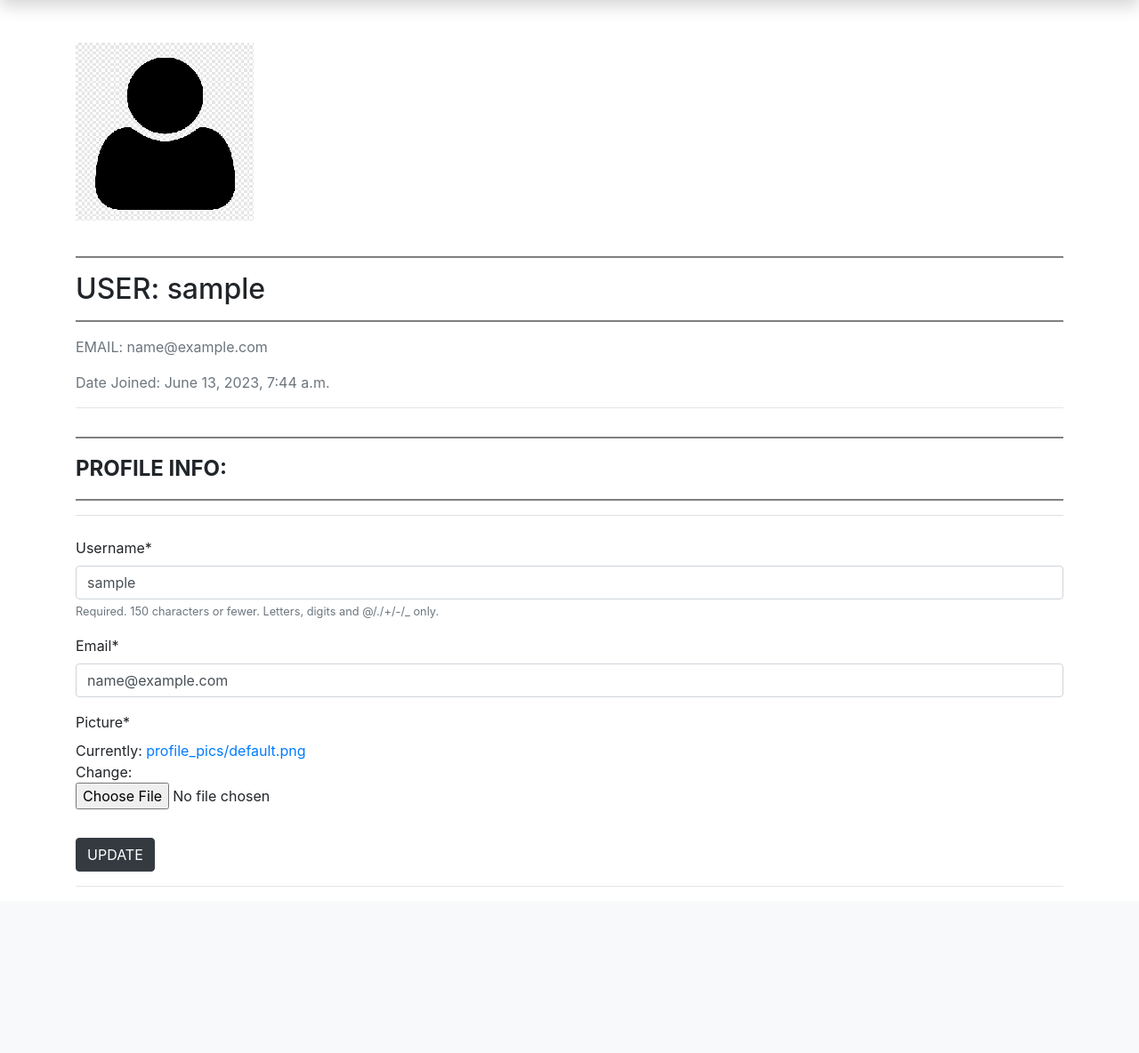
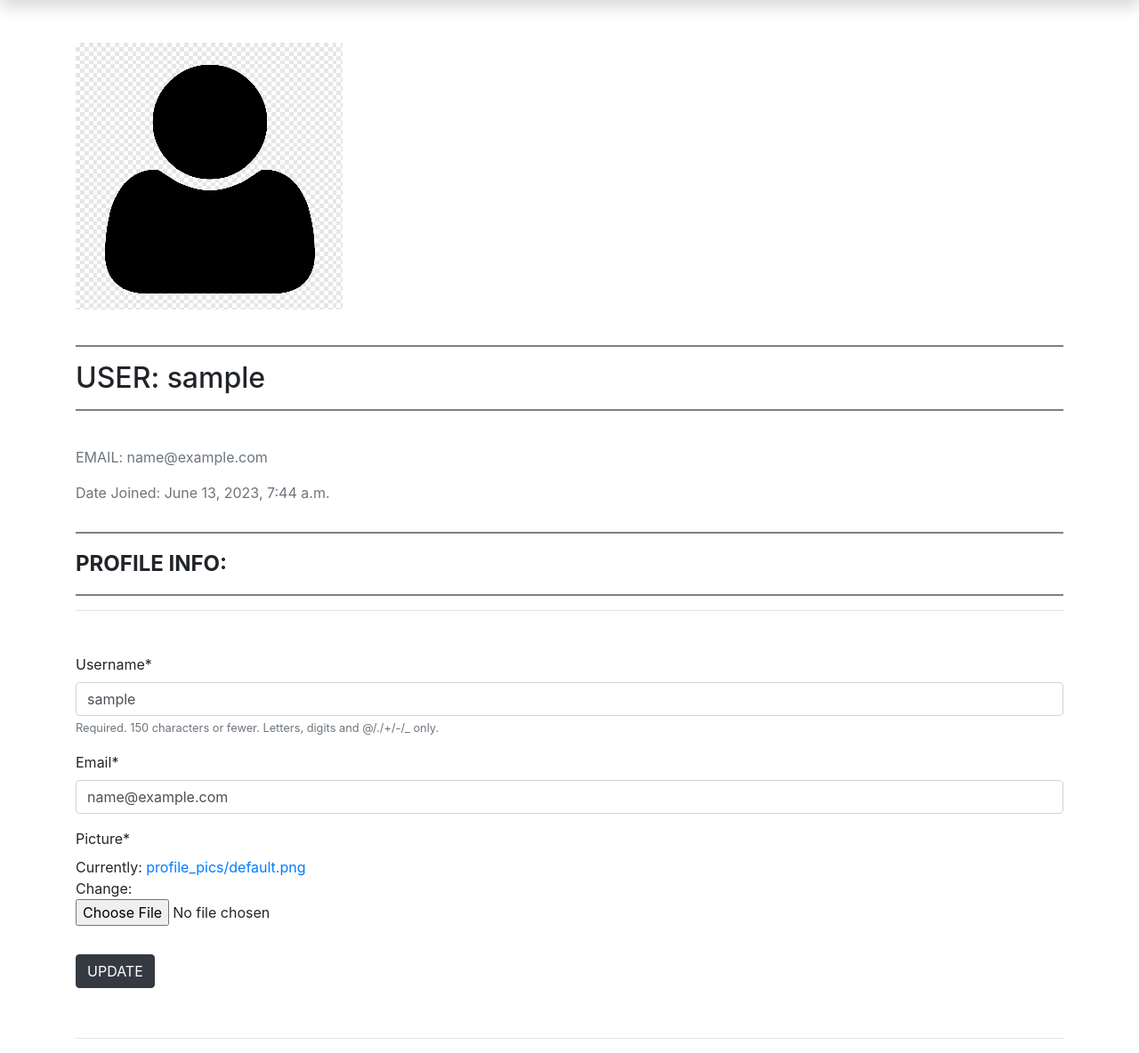
Before and after one commit to RedasMiliunas/sandbox_no1, a Django app: page /profile/ in a window 1280 px wide. Shown: the part 176-1360 px from the top of the page at 89% size. Before the commit the page ends 1173 px from the top, so only its background shows below. Run offline with Django 4.2, Linux system fonts and the light colour scheme; the visitor is signed in with stand-in values (Sample User, id 1); some libraries are stand-ins or nearby versions.

Commit message:
Prideta default.png is naujo (del dydzio pakeitimu), siektiek sutvarkyta isvaizda profile.html puslapio

```diff
--- a/mysite/sandbox/templates/profile.html
+++ b/mysite/sandbox/templates/profile.html
@@ -13,11 +13,11 @@
 
           <h2 class="account-heading">USER: {{ user.username }}</h2>
             <hr style="height:2px;border-width:0;color:gray;background-color:gray">
-
+            <br>
 
           <p class="text-secondary">EMAIL: {{ user.email }}</p>
           <p class="text-secondary">Date Joined: {{ user.date_joined }}</p>
-            <hr>
+
         </div>
       <!-- FORM HERE -->
         {% load crispy_forms_tags %}
@@ -27,8 +27,8 @@
                 <legend class="border-bottom mb-4">
                     <hr style="height:2px;border-width:0;color:gray;background-color:gray">
 <strong>PROFILE INFO:</strong>
-                <hr style="height:2px;border-width:0;color:gray;background-color:gray">
-</legend>
+                <hr style="height:2px;border-width:0;color:gray;background-color:gray"></legend>
+                <br>
                 {{ u_form|crispy }}
                 {{ p_form|crispy }}
             </fieldset>
@@ -36,6 +36,7 @@
                 <button class="btn btn-dark btn-default" type="submit">UPDATE</button>
             </div>
         </form>
+        <br>
         <hr>
     </div>
 {% endblock %}
```
Also changed, not shown: mysite/sandbox/media/profile_pics/default.png.
